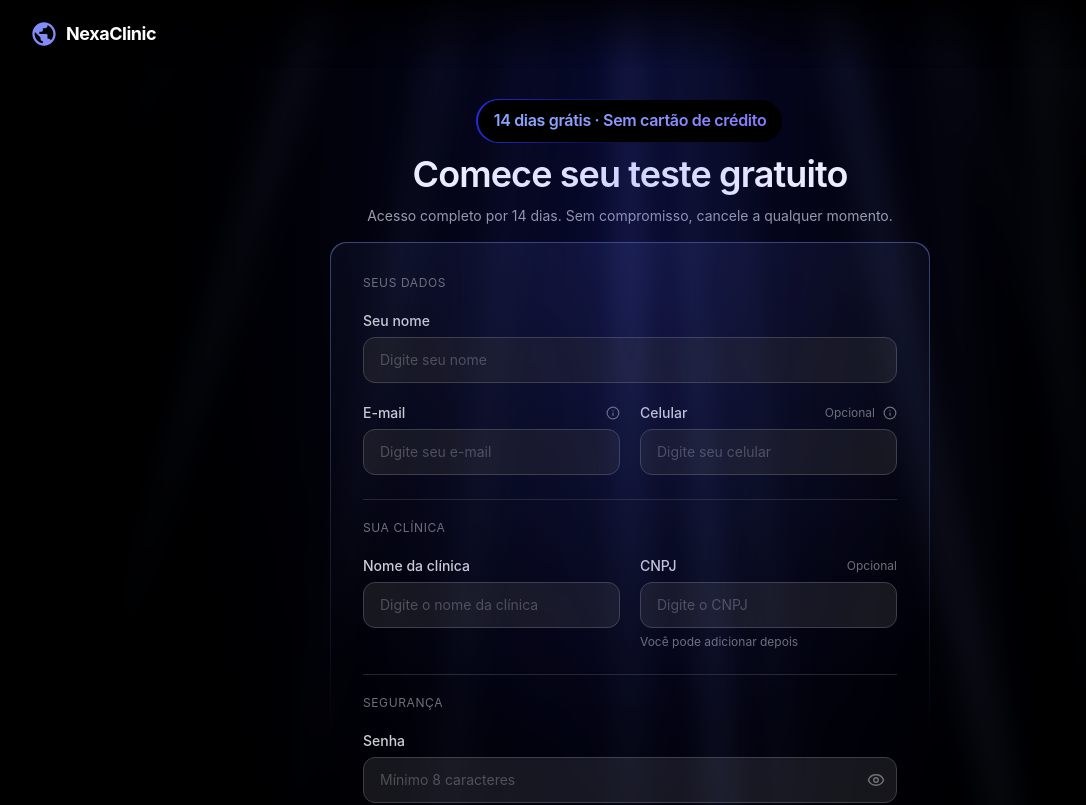
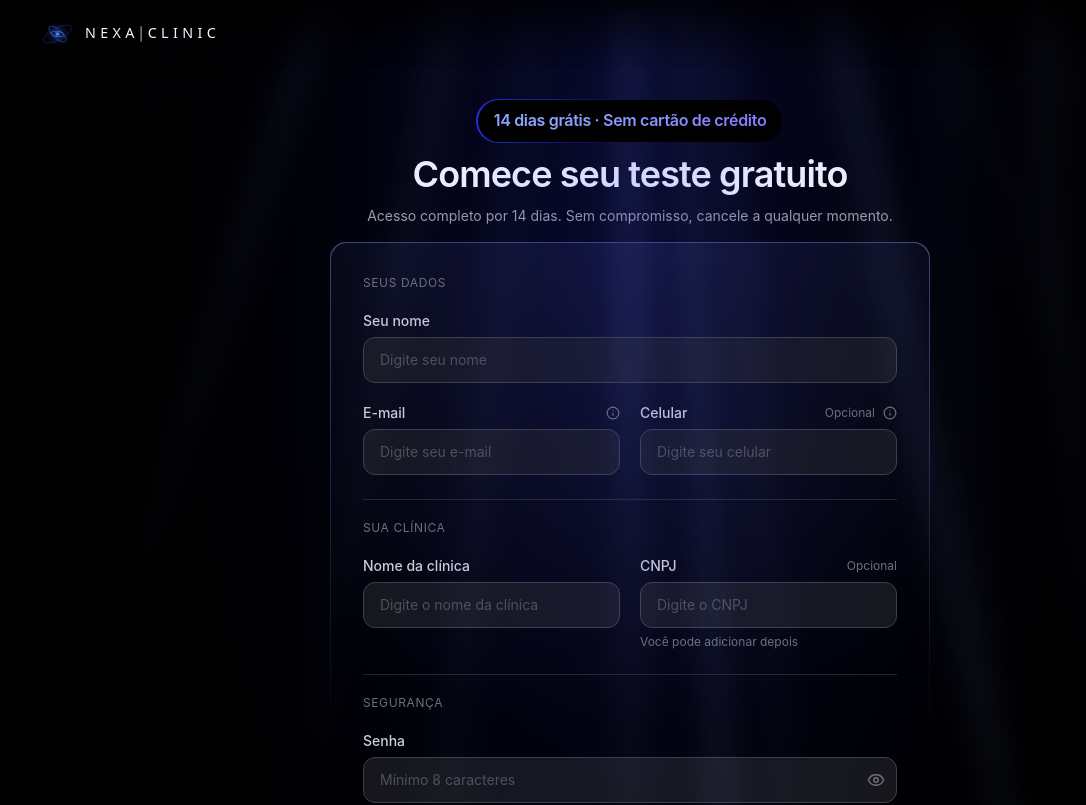
Before and after one commit to nexa-solutions-tech/nexa-landing-page, a React (Vite) app: page /cadastro in a window 1280 px wide. Shown: the top 805 px of the page, without its empty margins (10-1096 px from the left). Built offline with nearby package versions, Linux system fonts and the light colour scheme; a web font is replaced by a local one.

Commit message:
feat: faz melhorias

```diff
--- a/src/pages/Assinar/components/CardHolderForm.tsx
+++ b/src/pages/Assinar/components/CardHolderForm.tsx
@@ -36,7 +36,7 @@ export const CardHolderForm = ({
           label="Nome completo"
           registration={register("holderName")}
           error={errors.holderName?.message}
-          placeholder="João Marcos Silva"
+          placeholder="Digite seu nome completo"
         />
 
         <FormInput
@@ -45,7 +45,7 @@ export const CardHolderForm = ({
           type="email"
           registration={register("holderEmail")}
           error={errors.holderEmail?.message}
-          placeholder="joao@email.com"
+          placeholder="Digite seu e-mail"
         />
       </div>
 
@@ -55,7 +55,7 @@ export const CardHolderForm = ({
           label="CPF/CNPJ do titular"
           registration={cpfCnpjRegistration}
           error={cpfCnpjError}
-          placeholder="000.000.000-00"
+          placeholder="Digite o CPF ou CNPJ"
           hint={cpfCnpjHint}
         />
 
@@ -69,7 +69,7 @@ export const CardHolderForm = ({
             },
           }}
           error={errors.holderPhone?.message}
-          placeholder="(11) 99999-0000"
+          placeholder="Digite seu telefone"
         />
       </div>
 
@@ -84,7 +84,7 @@ export const CardHolderForm = ({
             },
           }}
           error={errors.holderPostalCode?.message}
-          placeholder="00000-000"
+          placeholder="Digite o CEP"
         />
 
         <FormInput
@@ -94,7 +94,7 @@ export const CardHolderForm = ({
           maxLength={10}
           registration={register("holderAddressNumber")}
           error={errors.holderAddressNumber?.message}
-          placeholder="123"
+          placeholder="Digite o número"
         />
       </div>
     </div>
--- a/src/pages/Assinar/components/CreditCardForm.tsx
+++ b/src/pages/Assinar/components/CreditCardForm.tsx
@@ -27,7 +27,7 @@ export const CreditCardForm = ({ register, setValue, errors }: CreditCardFormPro
           },
         }}
         error={errors.cardNumber?.message}
-        placeholder="0000 0000 0000 0000"
+        placeholder="Digite o número do cartão"
       />
 
       <FormInput
@@ -40,7 +40,7 @@ export const CreditCardForm = ({ register, setValue, errors }: CreditCardFormPro
           },
         }}
         error={errors.cardName?.message}
-        placeholder="JOÃO M SILVA"
+        placeholder="Digite o nome impresso no cartão"
       />
 
       <div className="grid grid-cols-3 gap-3">
@@ -56,7 +56,7 @@ export const CreditCardForm = ({ register, setValue, errors }: CreditCardFormPro
             },
           }}
           error={errors.cardExpiryMonth?.message}
-          placeholder="01"
+          placeholder="Digite o mês"
         />
         <FormInput
           id="cardExpiryYear"
@@ -70,7 +70,7 @@ export const CreditCardForm = ({ register, setValue, errors }: CreditCardFormPro
             },
           }}
           error={errors.cardExpiryYear?.message}
-          placeholder="2027"
+          placeholder="Digite o ano"
         />
         <FormInput
           id="cardCvv"
@@ -84,7 +84,7 @@ export const CreditCardForm = ({ register, setValue, errors }: CreditCardFormPro
             },
           }}
           error={errors.cardCvv?.message}
-          placeholder="123"
+          placeholder="Digite o CVV"
         />
       </div>
     </div>
--- a/src/pages/Assinar/components/PaymentForm.tsx
+++ b/src/pages/Assinar/components/PaymentForm.tsx
@@ -155,7 +155,7 @@ export const PaymentForm = ({
                 },
               }}
               error={errors.cpfCnpj?.message}
-              placeholder="000.000.000-00"
+              placeholder="Digite o CPF ou CNPJ"
               hint="Documento que aparecerá no boleto."
             />
           </div>
--- a/src/pages/Assinar/index.tsx
+++ b/src/pages/Assinar/index.tsx
@@ -116,17 +116,8 @@ export const AssinarPage = () => {
 
       {/* Header */}
       <header className="fixed z-[8] top-0 inset-x-0 h-[68px] flex items-center px-6 md:px-10 backdrop-blur-sm bg-gradient-to-b from-black/80 to-transparent">
-        <Link to="/" className="flex items-center gap-2">
-          <svg
-            className="w-7 h-7 text-indigo-400"
-            viewBox="0 0 24 24"
-            fill="currentColor"
-          >
-            <path d="M12 2C6.48 2 2 6.48 2 12s4.48 10 10 10 10-4.48 10-10S17.52 2 12 2zm-1 17.93c-3.95-.49-7-3.85-7-7.93 0-.62.08-1.21.21-1.79L9 15v1c0 1.1.9 2 2 2v1.93zm6.9-2.54c-.26-.81-1-1.39-1.9-1.39h-1v-3c0-.55-.45-1-1-1H8v-2h2c.55 0 1-.45 1-1V7h2c1.1 0 2-.9 2-2v-.41c2.93 1.19 5 4.06 5 7.41 0 2.08-.8 3.97-2.1 5.39z" />
-          </svg>
-          <span className="text-white font-bold text-lg font-inter tracking-tight">
-            NexaClinic
-          </span>
+        <Link to="/" className="flex items-center gap-1.5 h-10 md:h-11 overflow-hidden">
+          <img src="/clinic-A1-dark.svg" alt="Nexa Clinic" className="h-full w-auto" />
         </Link>
       </header>
 
--- a/src/pages/Cadastro/index.tsx
+++ b/src/pages/Cadastro/index.tsx
@@ -82,17 +82,8 @@ export const CadastroPage = () => {
 
       {/* Minimal header */}
       <header className="fixed z-[8] top-0 inset-x-0 h-[68px] flex items-center px-6 md:px-10 backdrop-blur-sm bg-gradient-to-b from-black/80 to-transparent">
-        <Link to="/" className="flex items-center gap-2">
-          <svg
-            className="w-7 h-7 text-indigo-400"
-            viewBox="0 0 24 24"
-            fill="currentColor"
-          >
-            <path d="M12 2C6.48 2 2 6.48 2 12s4.48 10 10 10 10-4.48 10-10S17.52 2 12 2zm-1 17.93c-3.95-.49-7-3.85-7-7.93 0-.62.08-1.21.21-1.79L9 15v1c0 1.1.9 2 2 2v1.93zm6.9-2.54c-.26-.81-1-1.39-1.9-1.39h-1v-3c0-.55-.45-1-1-1H8v-2h2c.55 0 1-.45 1-1V7h2c1.1 0 2-.9 2-2v-.41c2.93 1.19 5 4.06 5 7.41 0 2.08-.8 3.97-2.1 5.39z" />
-          </svg>
-          <span className="text-white font-bold text-lg font-inter tracking-tight">
-            NexaClinic
-          </span>
+        <Link to="/" className="flex items-center gap-1.5 h-10 md:h-11 overflow-hidden">
+          <img src="/clinic-A1-dark.svg" alt="Nexa Clinic" className="h-full w-auto" />
         </Link>
       </header>
 
```
